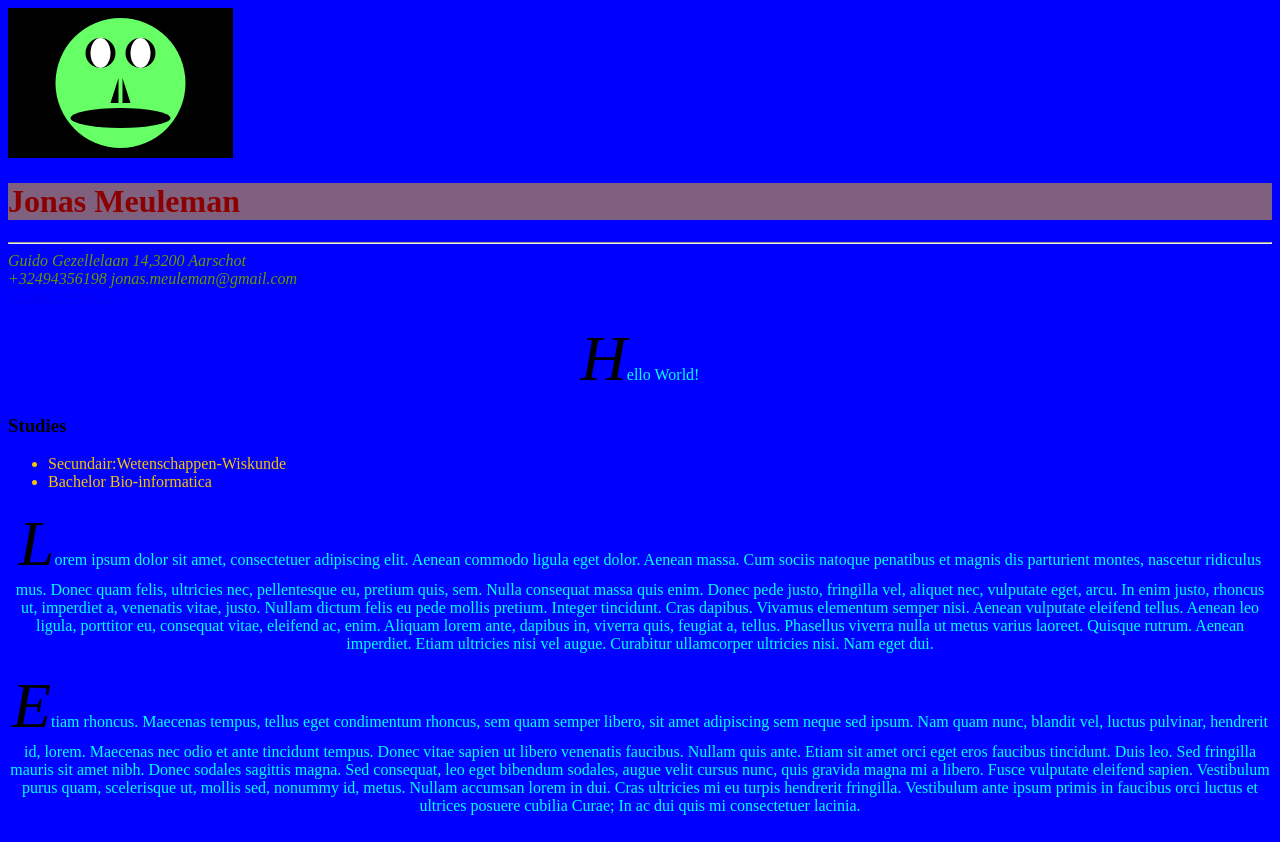
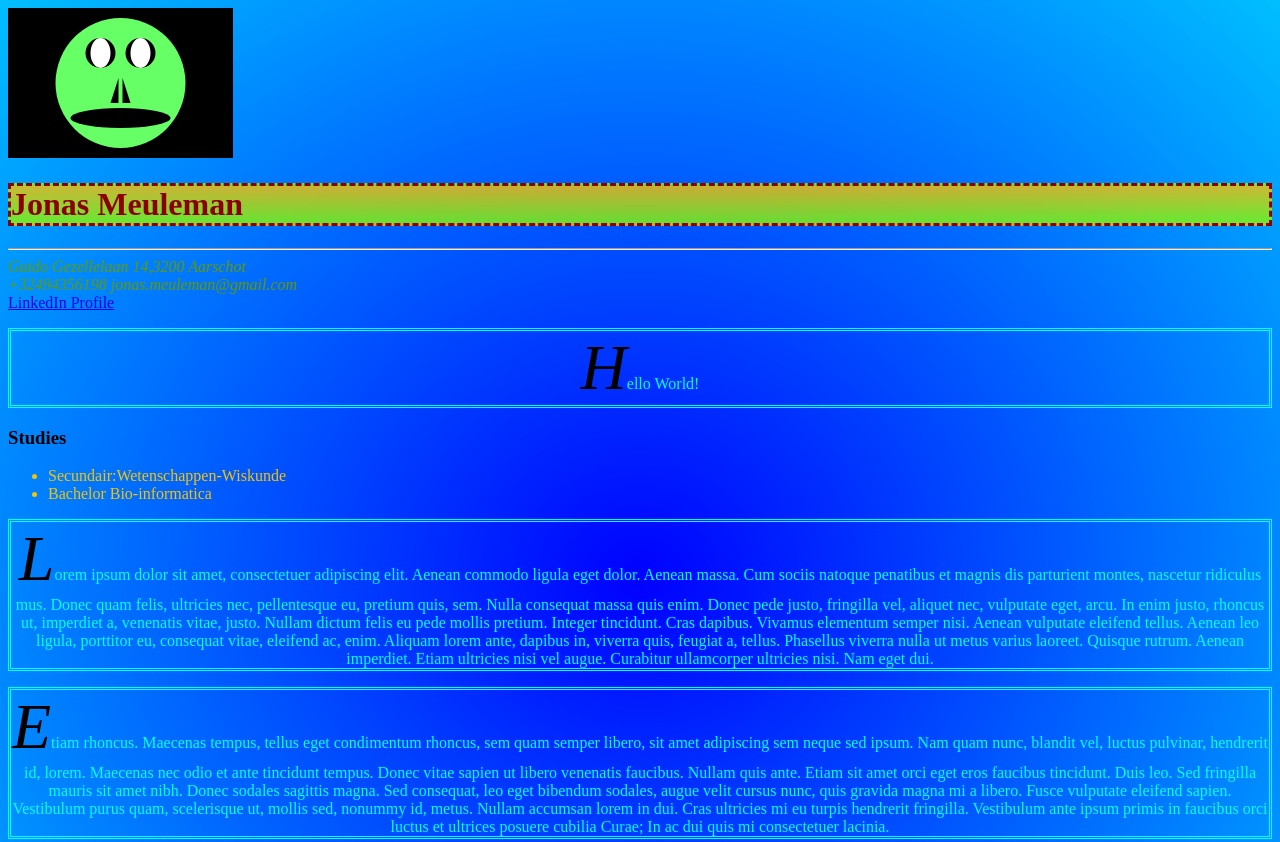
Before and after one commit to JonasM92/JonasM92.github.io, a plain HTML site: page hello.html in a window 1280 px wide. Shown: the top 842 px of the page. Drawn offline with Linux system fonts and the light colour scheme; a web font is replaced by a local one.

Commit message:
some gradients

```diff
--- a/style.css
+++ b/style.css
@@ -1,12 +1,14 @@
 @import url(http://fonts.googleapis.com/css?family=La+Belle+Aurore);
 
-body{background: blue;}
+body{background:radial-gradient(blue, deepskyblue);}
 
 h1{
     color:darkred;
     /*background:yellowgreen;*/
-    background-color: hsla(45, 100%, 50%, 0.5);
+    /*background-color: hsla(45, 100%, 50%, 0.5);*/
+    background:linear-gradient(hsla(45, 100%, 50%, 0.8),hsla(90, 100%, 50%, 0.8));
     font-family: 'La Belle Aurore';
+    border: dashed;
     }
 p::first-letter {
     font-style:oblique;
@@ -17,6 +19,7 @@ p::first-letter {
 p{
     color:cyan;
     text-align:center;
+    border:double;
 }
 
 
```
